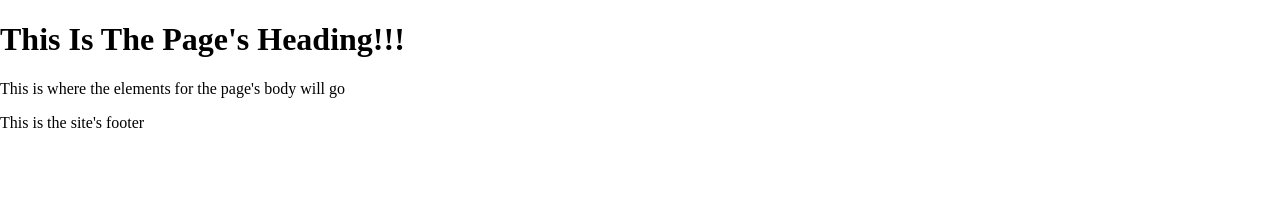
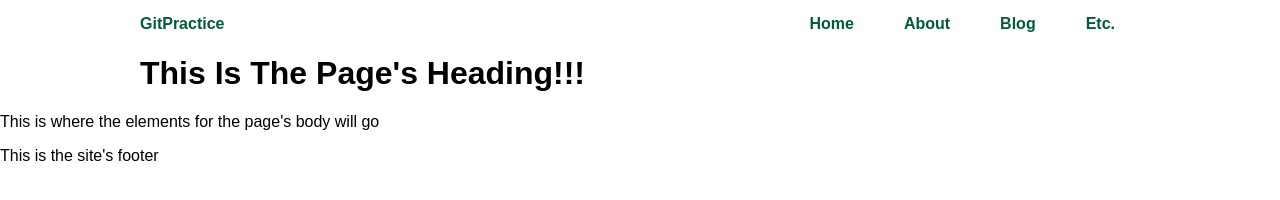
Before and after one commit to CHamat96/gitRepoPractice, a plain HTML site: page index.html in a window 1280 px wide. Drawn offline with Linux system fonts and the light colour scheme.

Commit message:
added & styled a header navigation menu :world_map::round_pushpin::scroll:

```diff
--- a/index.html
+++ b/index.html
@@ -9,7 +9,20 @@
 </head>
 <body>
   <header>
-    <h1>This Is The Page's Heading!!!</h1>
+    <div class="wrapper">
+      <nav class="headNav">
+        <a href="#">GitPractice</a>
+        <ul>
+          <li><a href="#">Home</a></li>
+          <li><a href="#">About</a></li>
+          <li><a href="#">Blog</a></li>
+          <li><a href="#">Etc.</a></li>
+        </ul>
+      </nav>
+      <div class="pageTitle">
+        <h1>This Is The Page's Heading!!!</h1>
+      </div>
+    </div>
   </header>
   <main>
     <div class="spiel">
--- a/styles/sass/partials/_typography.scss
+++ b/styles/sass/partials/_typography.scss
@@ -0,0 +1,9 @@
+body {
+  font-family:sans-serif;
+}
+
+nav a {
+  text-decoration:none;
+  font-weight:700;
+  color:#035c35;
+}
--- a/styles/sass/styles.scss
+++ b/styles/sass/styles.scss
@@ -1,3 +1,28 @@
 @import 'partials/vars';
 @import 'partials/setup';
 @import 'partials/typography';
+
+.wrapper {
+  max-width:1000px;
+  width:90%;
+  margin:0 auto;
+}
+
+nav {
+  margin-top:15px;
+  display:flex;
+  justify-content: space-between;
+
+  ul {
+    list-style:none;
+    margin:0;
+    padding:0;
+    display:flex;
+    flex-flow:row wrap;
+  }
+
+  li {
+    padding:0 25px;
+  }
+
+}
```
Also changed, not shown: styles/styles.css.
